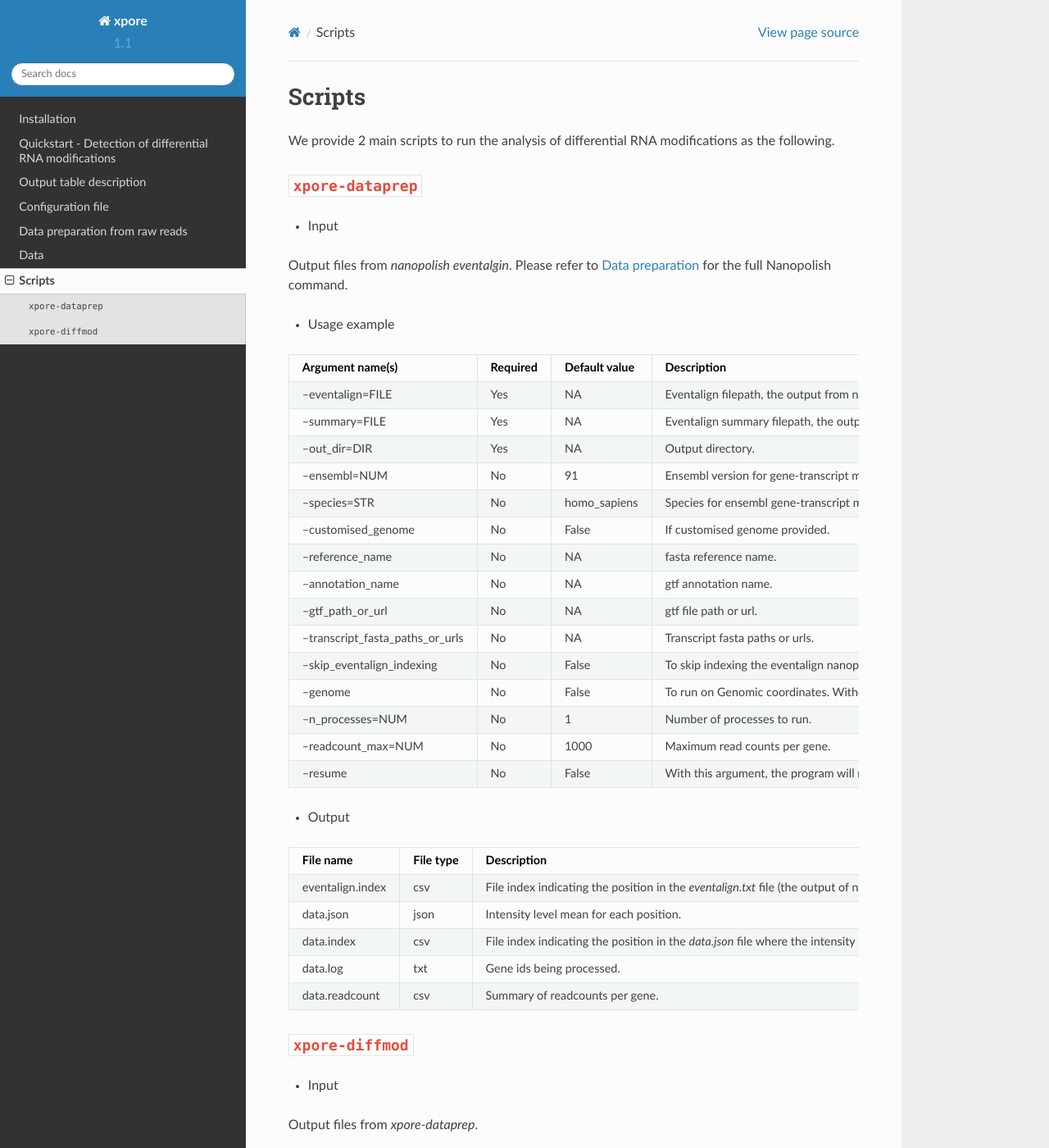
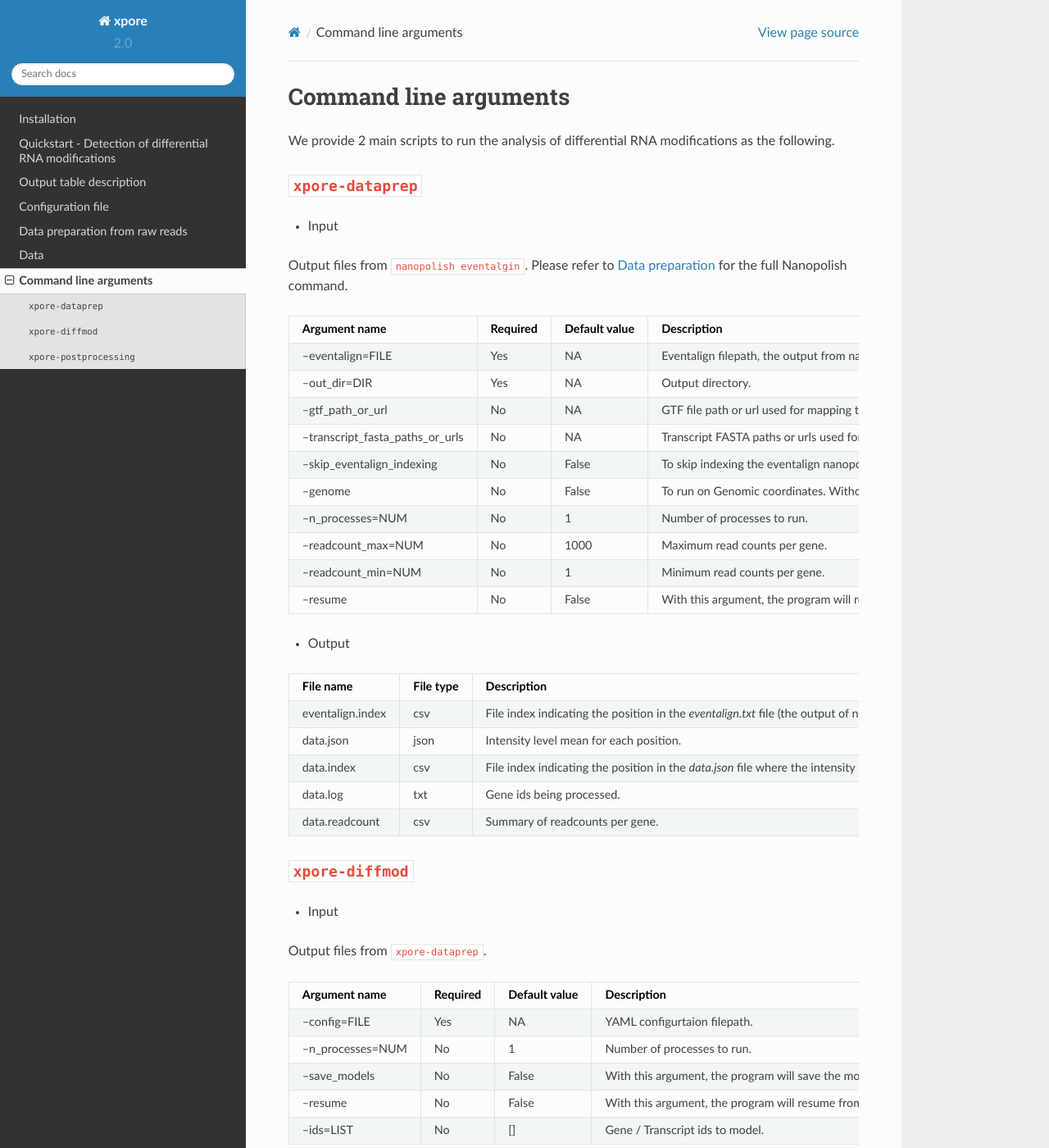
Before and after one commit to GoekeLab/xpore, a Sphinx documentation site: the page built from docs/source/cmd.rst, in a window 1280 px wide and 1400 px high. Shown: the whole window at 82% size. Built offline with Sphinx 7.4.7 and the Read the Docs theme 2.0.0, drawn with Linux system fonts in a browser that asks for light colours; some of the changed text lies outside the part shown.

Commit message:
update version

```diff
--- a/docs/source/scripts.rst
+++ b/docs/source/cmd.rst
@@ -1,7 +1,7 @@
-.. _scripts:
+.. _cmd:
 
-Scripts
-==========
+Command line arguments
+=======================
 
 We provide 2 main scripts to run the analysis of differential RNA modifications as the following.
 
@@ -10,27 +10,20 @@ We provide 2 main scripts to run the analysis of differential RNA modifications
 
 * Input
 
-Output files from `nanopolish eventalgin`. Please refer to :ref:`Data preparation <preparation>` for the full Nanopolish command.
-
-* Usage example
+Output files from ``nanopolish eventalgin``. Please refer to :ref:`Data preparation <preparation>` for the full Nanopolish command.
 
 =================================   ==========  ===================  ============================================================================================================
-Argument name(s)                    Required    Default value         Description
+Argument name                       Required    Default value         Description
 =================================   ==========  ===================  ============================================================================================================
 --eventalign=FILE                   Yes         NA                    Eventalign filepath, the output from nanopolish.
---summary=FILE                      Yes         NA                    Eventalign summary filepath, the output from nanopolish.
 --out_dir=DIR                       Yes         NA                    Output directory.
---ensembl=NUM                       No          91                    Ensembl version for gene-transcript mapping.
---species=STR                       No          homo_sapiens          Species for ensembl gene-transcript mapping.
---customised_genome                 No          False                 If customised genome provided.
---reference_name                    No          NA                    fasta reference name.
---annotation_name                   No          NA                    gtf annotation name.
---gtf_path_or_url                   No          NA                    gtf file path or url.
---transcript_fasta_paths_or_urls    No          NA                    Transcript fasta paths or urls.
+--gtf_path_or_url                   No          NA                    GTF file path or url used for mapping transcriptomic to genomic coordinates.
+--transcript_fasta_paths_or_urls    No          NA                    Transcript FASTA paths or urls used for mapping transcriptomic to genomic coordinates.
 --skip_eventalign_indexing          No          False                 To skip indexing the eventalign nanopolish output.
 --genome                            No          False                 To run on Genomic coordinates. Without this argument, the program will run on transcriptomic coordinates.
 --n_processes=NUM                   No          1                     Number of processes to run.
 --readcount_max=NUM                 No          1000                  Maximum read counts per gene.
+--readcount_min=NUM                 No          1                     Minimum read counts per gene.
 --resume                            No          False                 With this argument, the program will resume from the previous run.
 =================================   ==========  ===================  ============================================================================================================
 
@@ -51,14 +44,12 @@ data.readcount          csv             Summary of readcounts per gene.
 
 * Input
 
-Output files from `xpore-dataprep`.
-
-* Usage example
+Output files from ``xpore-dataprep``.
 
 ===================  ==========  ===============      ==============================================================================
-Argument name(s)      Required    Default value       Description
+Argument name         Required    Default value       Description
 ===================  ==========  ===============      ==============================================================================
---config=FILE           Yes         NA                Yaml configuraion filepath.
+--config=FILE           Yes         NA                YAML configurtaion filepath.
 --n_processes=NUM       No          1                 Number of processes to run.
 --save_models           No          False             With this argument, the program will save the model parameters for each id.
 --resume                No          False             With this argument, the program will resume from the previous run.
@@ -73,3 +64,16 @@ File name                File type           Description
 diffmod.table            csv                 Output table information of differential modification rates. Please refer to :ref:`Output table description <outputtable>` for the full description.
 diffmod.log              txt                 Gene/Transcript ids being processed.
 ======================  ===============     =================================================================================================================================================
+
+``xpore-postprocessing``
+**************************
+
+* Input
+
+The ``diffmod.table`` file  from ``xpore-diffmod``.
+
+======================  ===============     =======================================================================
+Argument name            Required           Description
+======================  ===============     =======================================================================
+--diffmod_dir            Yes                Path of the directory containing ``diffmod.table``.
+======================  ===============     =======================================================================
--- a/docs/source/conf.py
+++ b/docs/source/conf.py
@@ -26,9 +26,9 @@ copyright = '2020, Ploy N. Pratanwanich'
 author = 'Ploy N. Pratanwanich'
 
 # The short X.Y version
-version = '1.1'
+version = '2.0'
 # The full version, including alpha/beta/rc tags
-release = '1.1'
+release = '2.0'
 
 
 # -- General configuration ---------------------------------------------------
--- a/docs/source/installation.rst
+++ b/docs/source/installation.rst
@@ -10,7 +10,6 @@ PyPI installation (recommended)
 ::
 
     pip install xpore
-    pyensembl install --release 91 --species homo_sapiens  # please specify the compatible Ensembl release with your data when you install it.
 
 Installation from our GitHub repository
 ---------------------------------------
@@ -19,4 +18,3 @@ Installation from our GitHub repository
     git clone https://github.com/GoekeLab/xpore.git
     cd xpore
     python setup.py install
-    pyensembl install --release 91 --species homo_sapiens  # please specify the compatible Ensembl release with your data when you install it.
--- a/setup.py
+++ b/setup.py
@@ -14,7 +14,7 @@ setup(
     name=__pkg_name__,
     license="MIT",
     description='xpore is a python package for Nanopore data analysis of differential RNA modifications.',
-    version='v1.1',
+    version='v2.0',
     long_description=README,
     long_description_content_type='text/markdown',
     url='https://github.com/GoekeLab/xpore',
--- a/xpore/__init__.py
+++ b/xpore/__init__.py
@@ -1 +1 @@
-__version__ = "1.1"
+__version__ = "2.0"
```
Also changed, not shown: docs/source/index.rst (+7 -4 lines), docs/source/quickstart.rst (+19 -17 lines).
